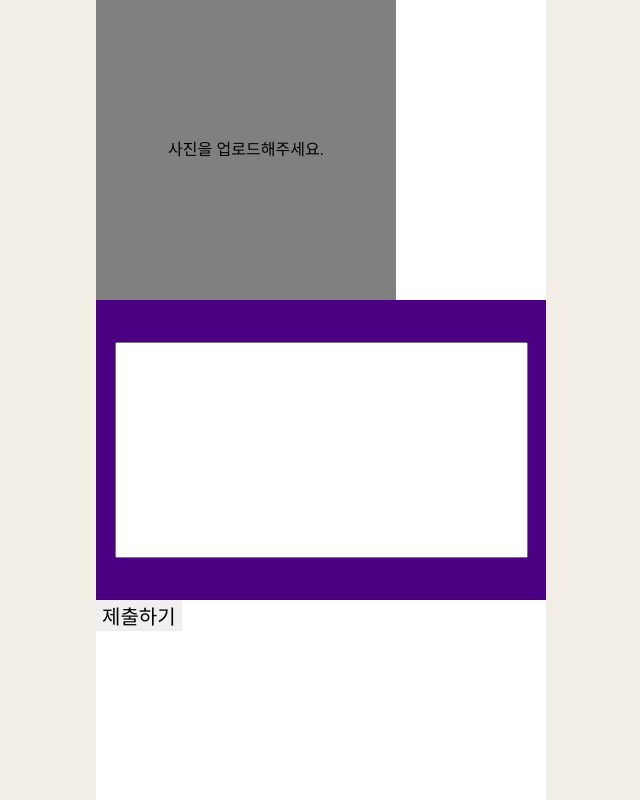
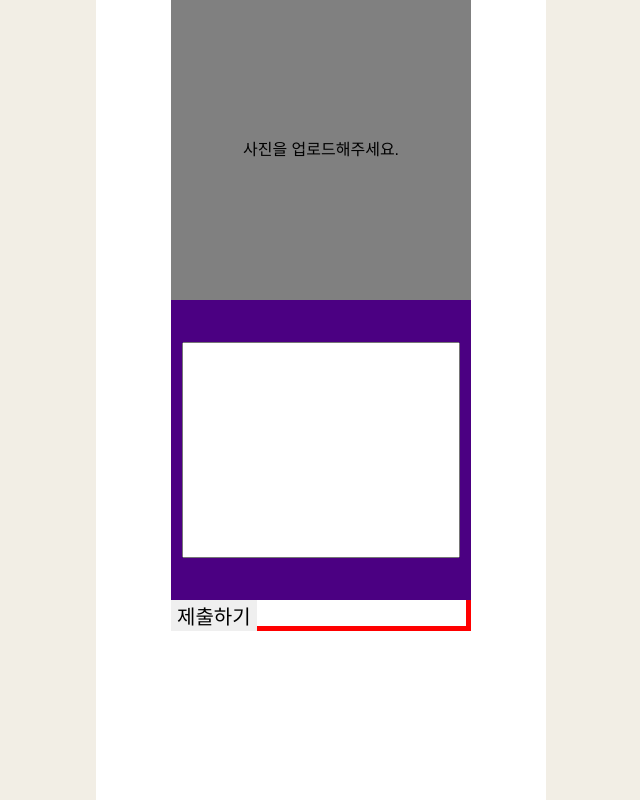
Before and after one commit to YouAndMyFuBao/fubao-client, a Next.js app: page /letter/create-letter in a window 1280 px wide. Shown: the whole page, without its empty margins (319-959 px from the left). Built offline with nearby package versions, Linux system fonts and the light colour scheme.

Commit message:
:lipstick: CreateLetter html/css 수정

```diff
--- a/src/pages/letter/create-letter/index.css.ts
+++ b/src/pages/letter/create-letter/index.css.ts
@@ -2,8 +2,10 @@ import { css } from '@emotion/react';
 
 export const createLetterStyles = {
   postWrapper: css({
-    // boxShadow: '0 0 0 5px red inset',
+    boxShadow: '0 0 0 5px red inset',
     position: 'relative',
+    width: '300px',
+    margin: '0 auto',
   }),
 
   image: {
--- a/src/pages/letter/create-letter/index.tsx
+++ b/src/pages/letter/create-letter/index.tsx
@@ -37,8 +37,9 @@ export default function CreateLetter() {
   return (
     <>
       <div className="wrapper">
+        <div className="letter-wrapper" css={createLetterStyles.postWrapper}>
           {letterImage ? (
-          <div css={createLetterStyles.postWrapper}>
+            <div className="image-wrapper">
               <img
                 css={createLetterStyles.image.selectedPostImage}
                 src={URL.createObjectURL(letterImage)}
@@ -53,7 +54,7 @@ export default function CreateLetter() {
               </button>
             </div>
           ) : (
-          <div css={createLetterStyles.postWrapper}>
+            <div className="image-none-wrapper">
               <label htmlFor="file" css={createLetterStyles.image.nonePostImage}>
                 <div className="btn-upload">사진을 업로드해주세요.</div>
               </label>
@@ -67,7 +68,7 @@ export default function CreateLetter() {
               />
             </div>
           )}
-        <div css={createLetterStyles.text.postText}>
+          <div className="text-wrapper" css={createLetterStyles.text.postText}>
             <input
               type="text"
               css={createLetterStyles.text.postTextInput}
@@ -79,6 +80,7 @@ export default function CreateLetter() {
             제출하기
           </button>
         </div>
+      </div>
     </>
   );
 }
```
Lines whose indentation alone changed are shown as unchanged.
